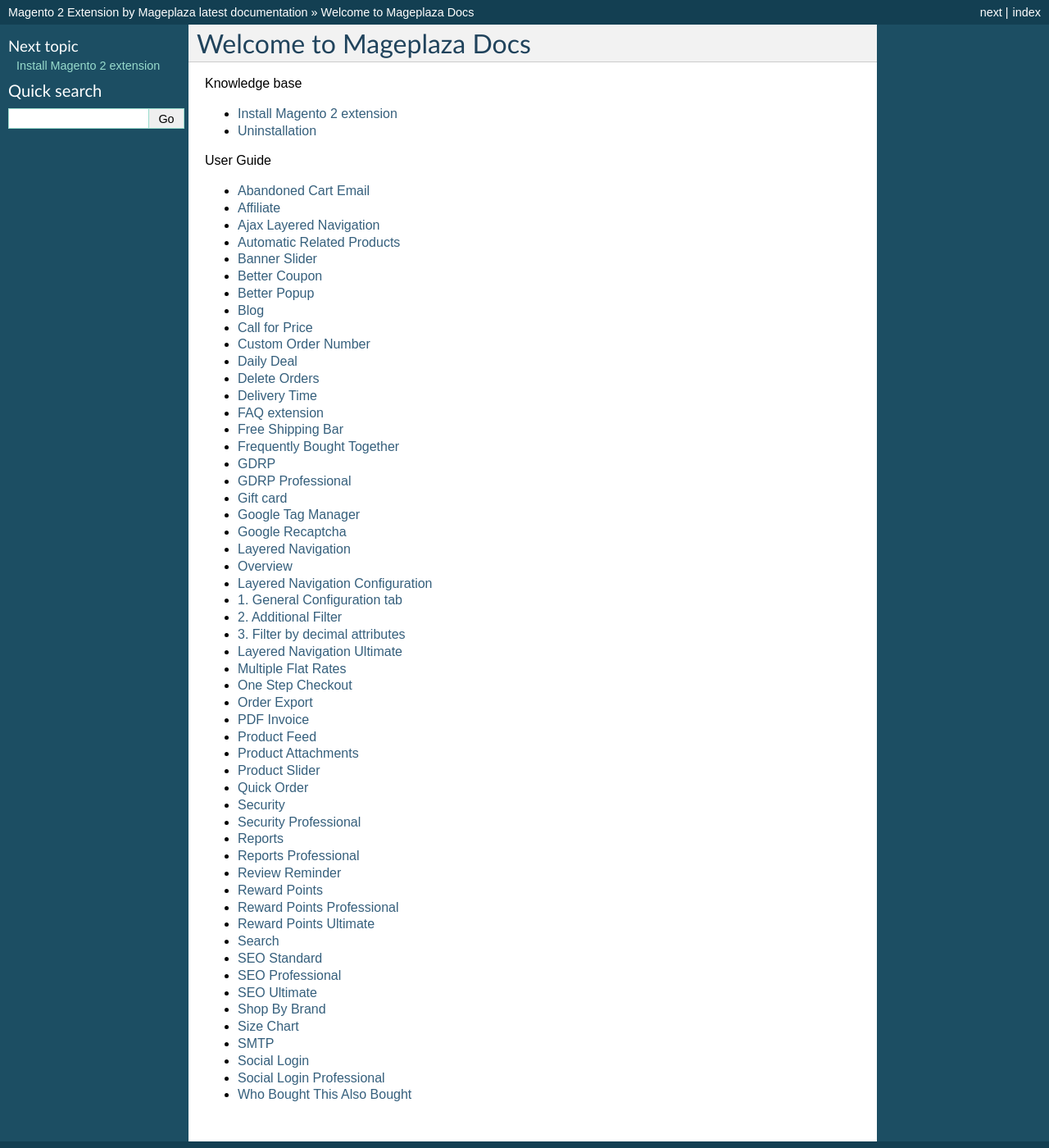
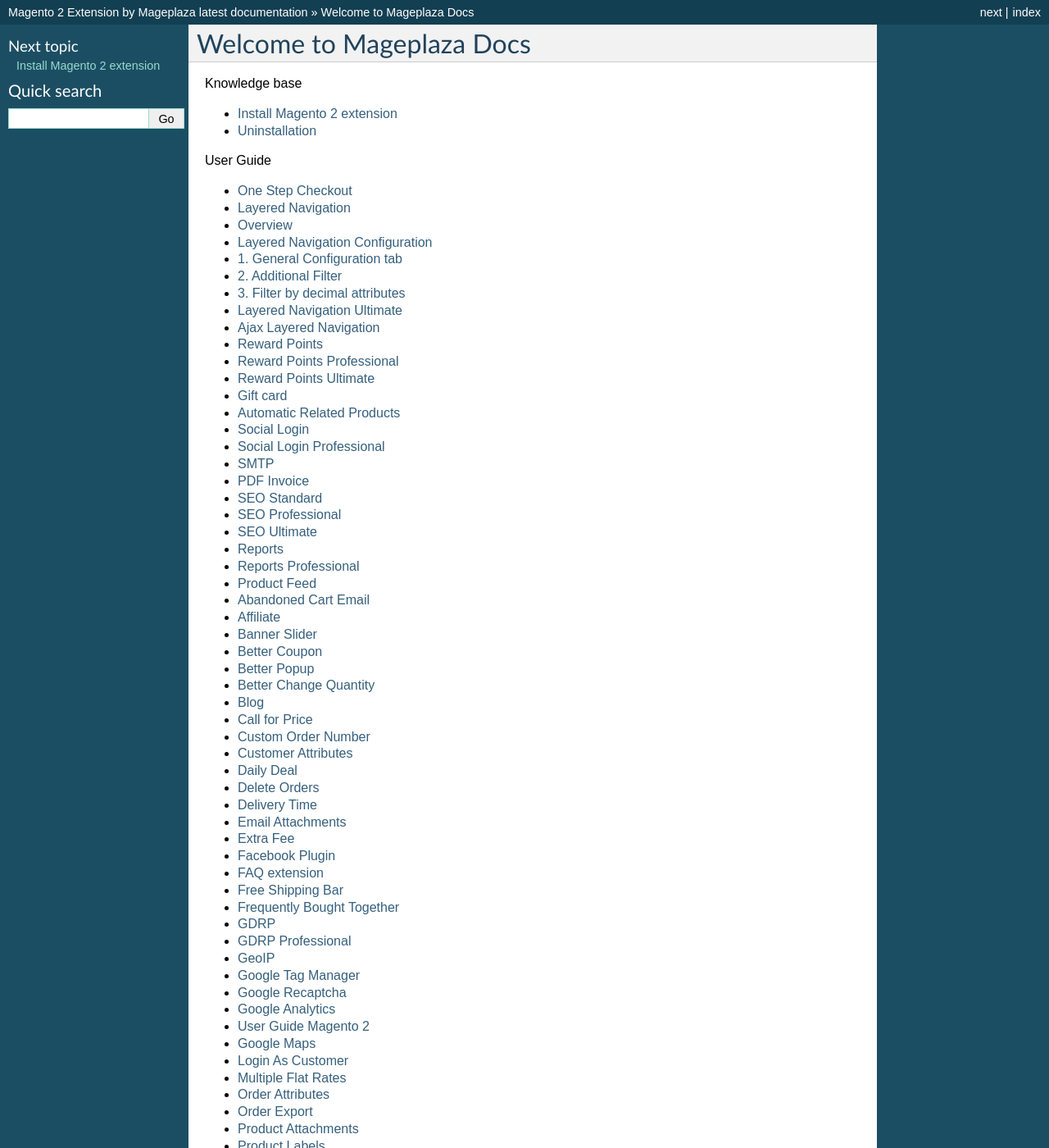
Before and after one commit to magepages/mpdocs, a Sphinx documentation site: the page built from docs/index.rst, in a window 1280 px wide and 1400 px high. Shown: the whole window at 82% size. Built offline with Sphinx 7.4.7, drawn with Linux system fonts in a browser that asks for light colours; pages that are not in the unit, such as notebooks, are missing from menus; some of the changed text lies outside the part shown.

Commit message:
Update index.rst

```diff
--- a/docs/index.rst
+++ b/docs/index.rst
@@ -18,53 +18,74 @@
    :glob:
    :caption: User Guide
 
+   one-step-checkout-m2/index
+   layered-navigation-m2/index
+   layered-navigation-pro/index
+   layered-navigation-ultimate/index
+   ajax-layered-navigation/index
+   reward-points/index
+   reward-points-pro/index
+   reward-points-ultimate/index
+   gift-card/index
+   automatic-related-products/index
+   social-login-m2/index
+   social-login-pro/index
+   smtp-m2/index
+   pdf-invoice-m2/index
+   seo-m2/index
+   seo-pro/index
+   seo-ultimate/index
+   reports/index
+   reports-pro/index
+   product-feed/index
    abandoned-cart-email/index
    affiliate-m2/index
-   ajax-layered-navigation/index
-   automatic-related-products/index
    banner-slider/index
    better-coupon/index
    better-popup/index
+   better-change-quantity/index
    blog-m2/index
    call-for-price/index
    custom-order-number/index
+   customer-attributes/index
    daily-deal/index
    delete-order-m2/index
    delivery-time/index
+   email-attachments/index
+   extra-fee/index
+   facebook-plugin/index
    faq/index
    free-shipping-bar/index
    frequently-bought-together/index
    gdpr/index
    gdpr-pro/index
-   gift-card/index
+   geoip/index
    google-tag-manager-m2/index
    google-recaptcha/index
-   layered-navigation-m2/index
-   layered-navigation-pro/index
-   layered-navigation-ultimate/index
+   google-analytics-m2/index
+   google-maps/index
+   login-as-customer/index
    multi-flat-rates/index
-   one-step-checkout-m2/index
+   order-attributes/index
    order-export/index
-   pdf-invoice-m2/index
-   product-feed/index
    product-attachments/index
+   product-labels/index
    product-slider-m2/index
    quick-order/index
+   search/index
    security/index
    security-pro/index
    reports/index
    reports-pro/index
+   required-login/index
    review-reminder/index
-   reward-points/index
-   reward-points-pro/index
-   reward-points-ultimate/index
+   same-order-number/index
+   share-cart/index
    search-m2/index
-   seo-m2/index
-   seo-pro/index
-   seo-ultimate/index
    shop-by-brand-m2/index
    size-chart/index
-   smtp-m2/index
-   social-login-m2/index
-   social-login-pro/index
+   social-share/index
+   store-locator/index
+   store-switcher/index
    who-bought-this-also-bought/index
+   webhook/index
```
